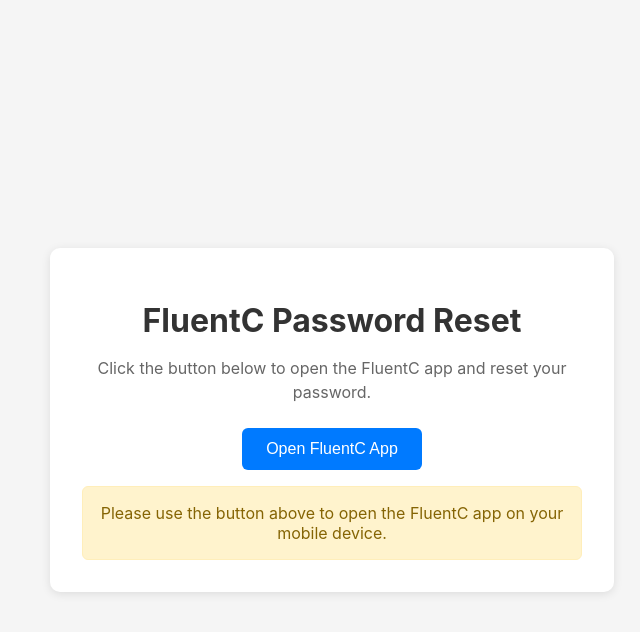
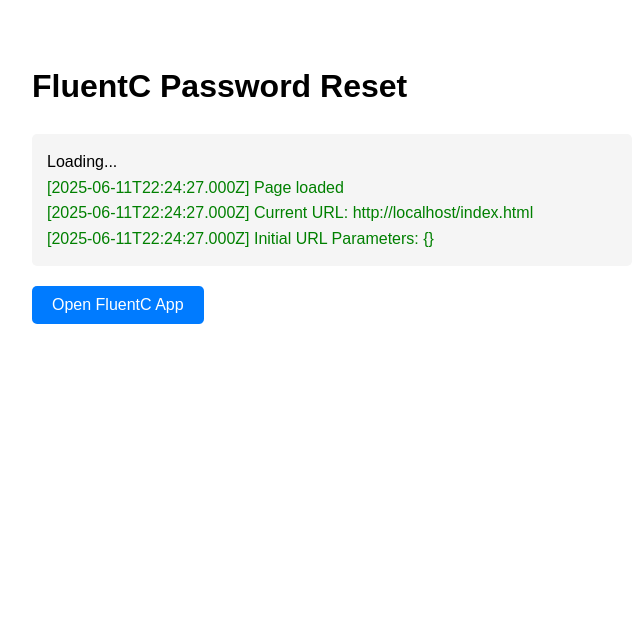
Before and after one commit to GGLondon/fluentc-redirect, a plain HTML site: page index.html in a window 1280 px wide. Shown: the whole page, without its empty margins (308-948 px from the left). Drawn offline with Linux system fonts and the light colour scheme.

Commit message:
update to index to get button working take 3

```diff
--- a/index.html
+++ b/index.html
@@ -3,139 +3,110 @@
 <head>
     <meta charset="UTF-8">
     <meta name="viewport" content="width=device-width, initial-scale=1.0">
-    <title>FluentC - Password Reset</title>
-    <script>
-        // Function to get URL parameters
-        function getUrlParams() {
-            const fullUrl = window.location.href;
-            console.log('Full URL:', fullUrl);
-
-            // Try to get the hash part
-            const hashIndex = fullUrl.indexOf('#');
-            if (hashIndex === -1) {
-                console.log('No hash found in URL');
-                return '';
-            }
-
-            const hash = fullUrl.substring(hashIndex);
-            console.log('Found hash:', hash);
-            return hash;
-        }
-
-        // Function to redirect to the app
-        function redirectToApp() {
-            try {
-                const hash = getUrlParams();
-                // Make sure we have the access_token
-                if (!hash.includes('access_token')) {
-                    console.error('No access_token found in URL');
-                    document.getElementById('error-message').style.display = 'block';
-                    return;
-                }
-
-                const appUrl = `fluentc://auth/reset-password${hash}`;
-                console.log('Attempting to redirect to:', appUrl);
-
-                // Try to open the app
-                window.location.href = appUrl;
-
-                // If we're still here after a short delay, the app might not be installed
-                setTimeout(() => {
-                    document.getElementById('fallback-message').style.display = 'block';
-                }, 1000);
-            } catch (error) {
-                console.error('Error during redirect:', error);
-                document.getElementById('error-message').style.display = 'block';
-            }
-        }
-
-        // Try to redirect immediately
-        window.onload = function() {
-            console.log('Page loaded, checking device...');
-            if (/Android|iPhone|iPad|iPod/i.test(navigator.userAgent)) {
-                console.log('Mobile device detected, attempting automatic redirect');
-                redirectToApp();
-            } else {
-                console.log('Desktop device detected, waiting for button click');
-                document.getElementById('desktop-message').style.display = 'block';
-            }
-        };
-    </script>
+    <title>FluentC Redirect</title>
     <style>
         body {
-            font-family: -apple-system, BlinkMacSystemFont, 'Segoe UI', Roboto, Oxygen, Ubuntu, Cantarell, 'Open Sans', 'Helvetica Neue', sans-serif;
-            display: flex;
-            flex-direction: column;
-            align-items: center;
-            justify-content: center;
-            min-height: 100vh;
-            margin: 0;
+            font-family: Arial, sans-serif;
+            max-width: 600px;
+            margin: 20px auto;
             padding: 20px;
-            text-align: center;
+            line-height: 1.6;
+        }
+        .debug-info {
             background-color: #f5f5f5;
+            padding: 15px;
+            border-radius: 5px;
+            margin: 20px 0;
+            white-space: pre-wrap;
+            word-break: break-all;
         }
-        .container {
-            background: white;
-            padding: 2rem;
-            border-radius: 10px;
-            box-shadow: 0 2px 10px rgba(0,0,0,0.1);
-            max-width: 500px;
-            width: 100%;
+        .error {
+            color: red;
+            font-weight: bold;
         }
-        h1 {
-            color: #333;
-            margin-bottom: 1rem;
-        }
-        p {
-            color: #666;
-            line-height: 1.5;
-            margin-bottom: 1.5rem;
+        .success {
+            color: green;
         }
         button {
-            background-color: #007AFF;
+            padding: 10px 20px;
+            font-size: 16px;
+            cursor: pointer;
+            background-color: #007bff;
             color: white;
             border: none;
-            padding: 12px 24px;
-            border-radius: 6px;
-            font-size: 16px;
-            cursor: pointer;
-            transition: background-color 0.2s;
+            border-radius: 5px;
         }
         button:hover {
             background-color: #0056b3;
         }
-        #fallback-message, #desktop-message, #error-message {
-            display: none;
-            margin-top: 1rem;
-            padding: 1rem;
-            border-radius: 6px;
-        }
-        #fallback-message, #desktop-message {
-            background-color: #fff3cd;
-            border: 1px solid #ffeeba;
-            color: #856404;
-        }
-        #error-message {
-            background-color: #f8d7da;
-            border: 1px solid #f5c6cb;
-            color: #721c24;
-        }
     </style>
 </head>
 <body>
-    <div class="container">
-        <h1>FluentC Password Reset</h1>
-        <p>Click the button below to open the FluentC app and reset your password.</p>
-        <button onclick="redirectToApp()">Open FluentC App</button>
-        <div id="fallback-message">
-            If the app doesn't open automatically, please make sure you have the FluentC app installed on your device.
-        </div>
-        <div id="desktop-message">
-            Please use the button above to open the FluentC app on your mobile device.
-        </div>
-        <div id="error-message">
-            There was an error processing the reset link. Please try requesting a new password reset.
-        </div>
-    </div>
+    <h1>FluentC Password Reset</h1>
+    <div id="debugInfo" class="debug-info">Loading...</div>
+    <button onclick="handleRedirect()">Open FluentC App</button>
+
+    <script>
+        // Function to update debug info
+        function updateDebugInfo(message, isError = false) {
+            const debugDiv = document.getElementById('debugInfo');
+            const timestamp = new Date().toISOString();
+            const messageClass = isError ? 'error' : 'success';
+            debugDiv.innerHTML += `<div class="${messageClass}">[${timestamp}] ${message}</div>`;
+        }
+
+        // Function to get URL parameters
+        function getUrlParams() {
+            try {
+                const params = new URLSearchParams(window.location.search);
+                const result = {};
+                for (const [key, value] of params.entries()) {
+                    result[key] = value;
+                }
+                return result;
+            } catch (error) {
+                updateDebugInfo(`Error parsing URL parameters: ${error.message}`, true);
+                return {};
+            }
+        }
+
+        // Function to handle the redirect
+        function handleRedirect() {
+            try {
+                const params = getUrlParams();
+                updateDebugInfo('URL Parameters: ' + JSON.stringify(params, null, 2));
+
+                // Check if we have the required parameters
+                if (!params.type || !params.access_token) {
+                    updateDebugInfo('Missing required parameters (type or access_token)', true);
+                    return;
+                }
+
+                // Construct the deep link URL
+                const deepLink = `fluentc://reset-password?type=${params.type}&access_token=${params.access_token}`;
+                updateDebugInfo('Attempting to open: ' + deepLink);
+
+                // Try to open the app
+                window.location.href = deepLink;
+
+                // Fallback after a short delay
+                setTimeout(() => {
+                    updateDebugInfo('App not opened, redirecting to app store...');
+                    window.location.href = 'https://play.google.com/store/apps/details?id=com.fluentc.app';
+                }, 2000);
+
+            } catch (error) {
+                updateDebugInfo(`Error during redirect: ${error.message}`, true);
+            }
+        }
+
+        // Initialize debug info when page loads
+        window.onload = function() {
+            updateDebugInfo('Page loaded');
+            updateDebugInfo('Current URL: ' + window.location.href);
+            const params = getUrlParams();
+            updateDebugInfo('Initial URL Parameters: ' + JSON.stringify(params, null, 2));
+        };
+    </script>
 </body>
 </html>
```
